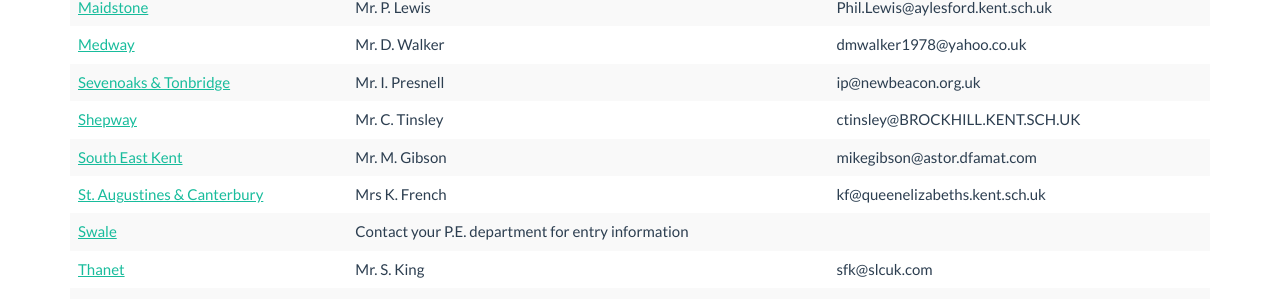
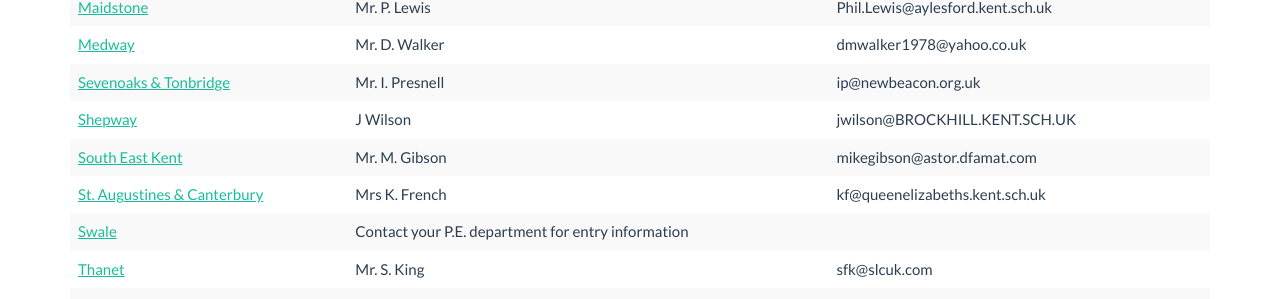
Before and after one commit to chrisnewark/chrisnewark.github.io, a Jekyll site: the page built from districts/index.md, in a window 1280 px wide. Shown: the part 533-832 px from the top of the page. Built offline with Jekyll 4.4.1, drawn with Linux system fonts in a browser that asks for light colours; nearby versions of some CDN libraries.

Commit message:
Changed contact

```diff
--- a/_districts/shepway.md
+++ b/_districts/shepway.md
@@ -3,8 +3,8 @@ layout: default
 title: Shepway
 summer_manager: Contact your P.E. department for entry information
 summer_manager-email:
-winter_manager: Mr. C. Tinsley
-winter_manager-email: ctinsley@BROCKHILL.KENT.SCH.UK
+winter_manager: J Wilson
+winter_manager-email: jwilson@BROCKHILL.KENT.SCH.UK
 ---
 
 ## Affiliated Schools
```
